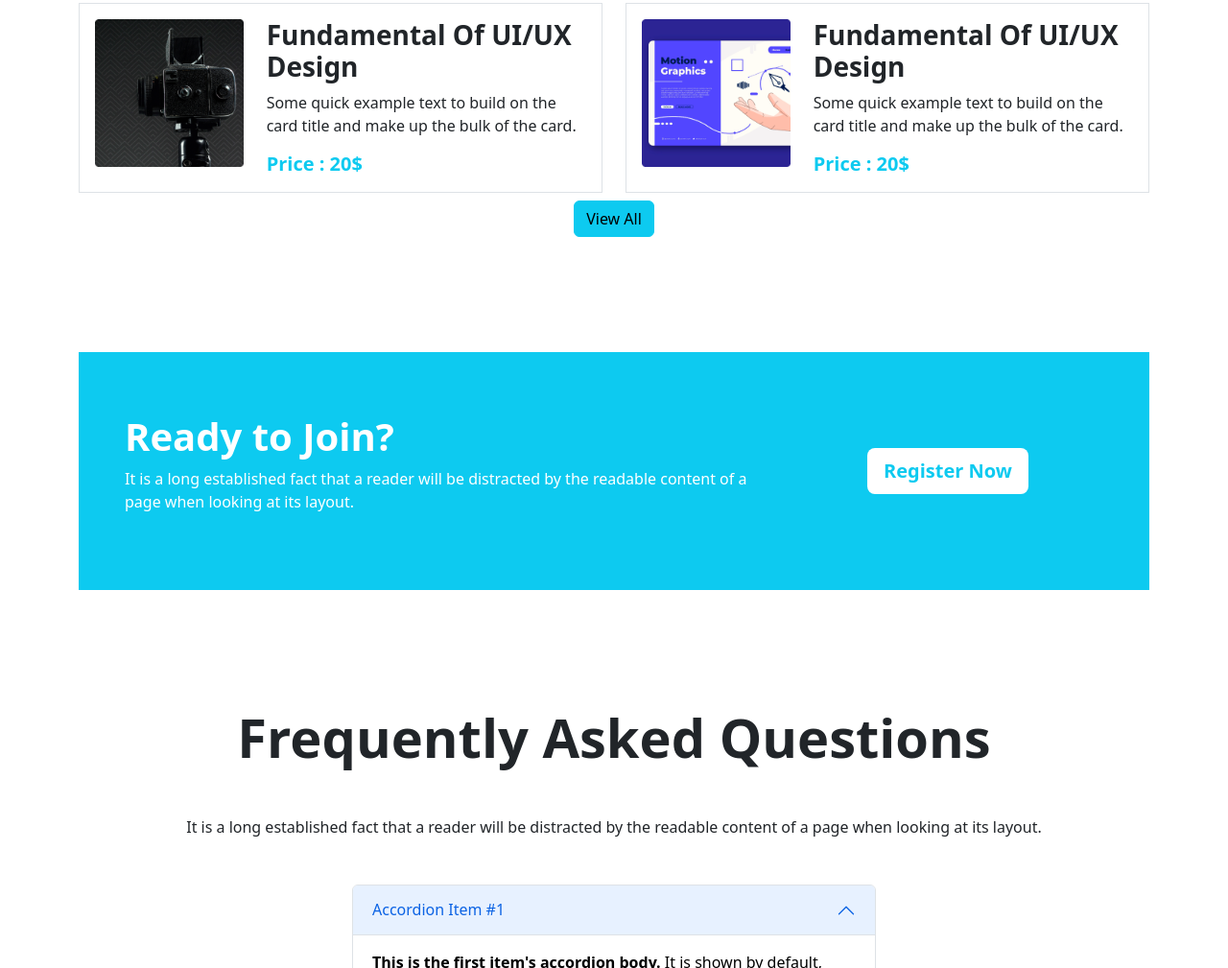
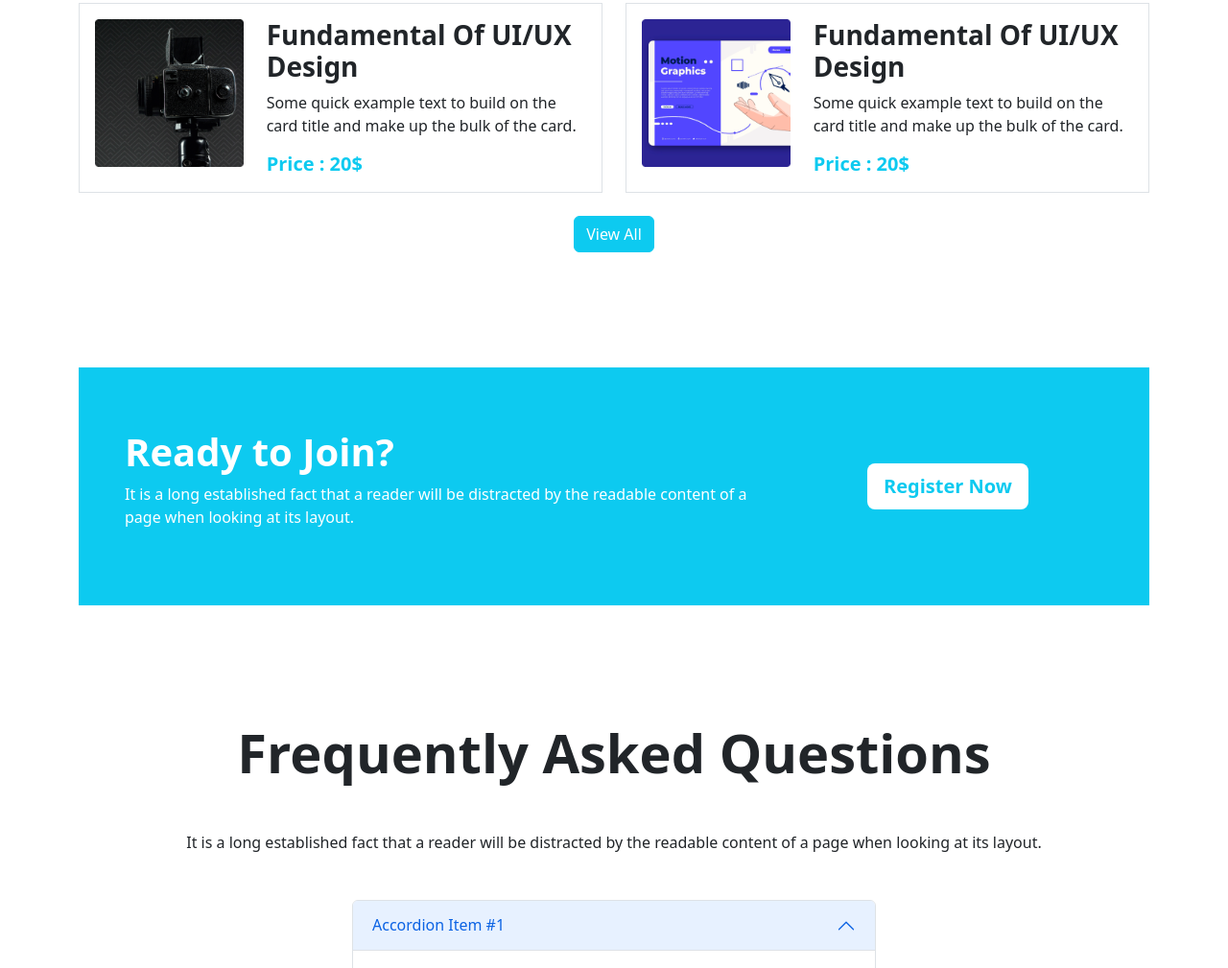
Before and after one commit to monirulislamccr/AdTech, a plain HTML site: page index.html in a window 1280 px wide. Shown: the part 1461-2470 px from the top of the page at 96% size. Drawn offline with nearby package versions, Linux system fonts and the light colour scheme.

Commit message:
some tweeks

```diff
--- a/index.html
+++ b/index.html
@@ -222,8 +222,8 @@
                         </div>
                     </div>
                 </div>
-                <div class="viewAll text-center mt-2">
-                    <a class="btn btn-info" href=""> View All</a>
+                <div class="viewAll text-center mt-4">
+                    <a class="btn btn-info text-white" href=""> View All</a>
                 </div>
             </div>
         </div>
```
